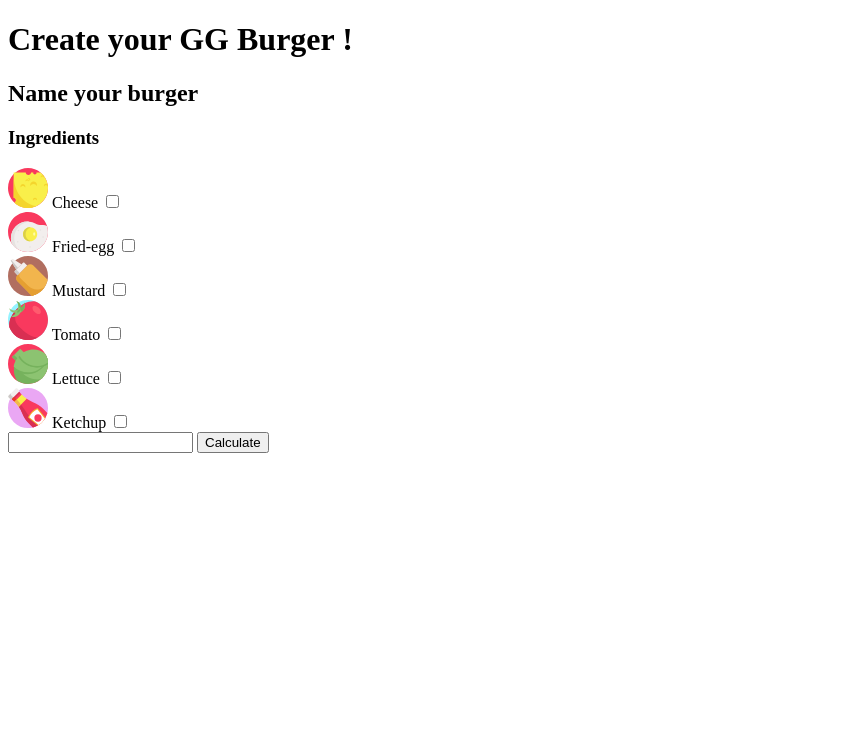
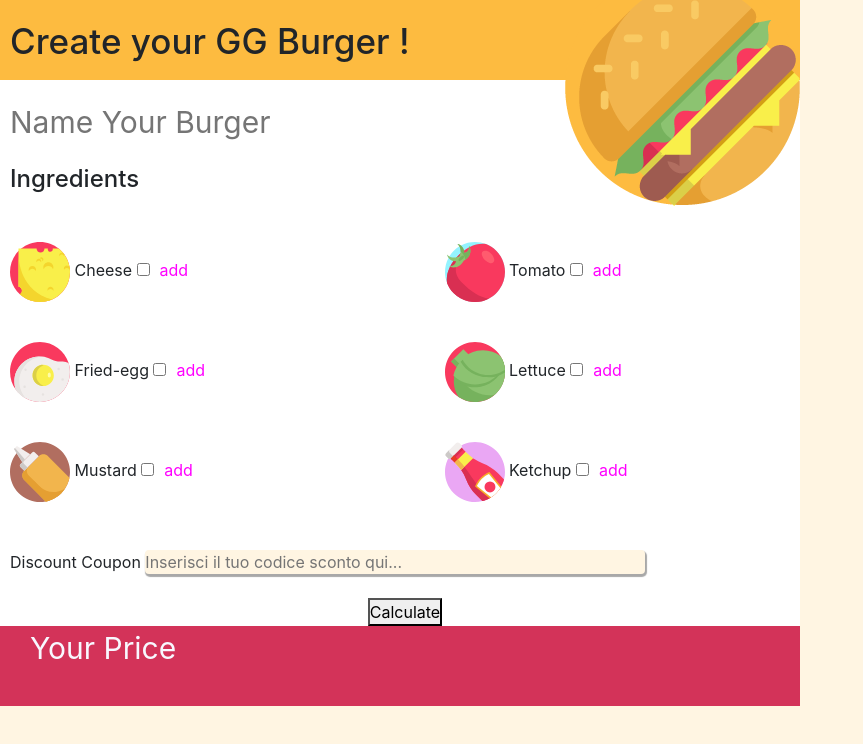
Before and after one commit to GasGas7/js-burger, a plain HTML site: page index.html in a window 1280 px wide. Shown: the whole page, without its empty margins (0-863 px from the left). Drawn offline with nearby package versions, Linux system fonts and the light colour scheme.

Commit message:
Complete style.css (until check and button style)

```diff
--- a/assets/css/style.css
+++ b/assets/css/style.css
@@ -0,0 +1,76 @@
+*{
+    box-sizing:border-box;
+    padding: 0;
+    margin: 0px;
+}
+body{
+    background-color: #FFF5E2;
+}
+#site_header{
+    position: relative;
+    background-color: #FDBB40;
+    height: 80px;
+    width: 800px;
+}
+#site_header img{
+    position: absolute;
+    top: -30px;
+    right: 0;
+}
+h1{
+    position: absolute;
+    bottom:10px;
+    padding-left: 10px;
+    font-size: 35px;
+}
+.contenitore{
+    width: 800px;
+    padding-left: 10px;
+    background-color: white;
+    margin-bottom: 50px;
+}
+#nameyourburger{
+    border: none;
+    padding: 20px 0;
+    font-size: 30px;
+}
+
+
+.elementi_panino{
+    height:300px;
+}
+
+.form_input{
+    width: calc(90% / 2);
+    margin-top: 40px;
+}
+
+#coupon{
+    background-color: #FFF5E2;
+    border: none;
+    border-radius: 0.25rem;
+    box-shadow: 1px 2px 1px 1px #a8a8a8;
+    width: 500px;
+}
+
+span{
+    padding-left: 10px;
+    color: fuchsia;
+}
+
+#site_footer{
+    height: 80px;
+    width: 800px;
+    background-color: #D33359;
+}
+ p{
+     color: ghostwhite;
+     font-size: 30px;
+ }
+.pl_30px{
+    margin-left: 30px ;
+}
+.pr_80px{
+    margin-right: 80px;
+
+}
--- a/assets/js/main.js
+++ b/assets/js/main.js
@@ -34,10 +34,10 @@ function arrayOfArrayEl (elem_0, elem_2){
         elem_2.insertAdjacentHTML('beforeend',
 
         `
-        <div class="form">
-            <img width="40" src='./assets/img/${elem_0[i][0]+".svg"}' alt="">
+        <div class="form_input">
+            <img width="60" src='./assets/img/${elem_0[i][0]+".svg"}' alt="">
             <label for="${elem_0[i][0]}">${elem_0[i][0]}</label>
-            <input type="checkbox" name="${elem_0[i][0]}" id="${elem_0[i][0]}" data-price="${elem_0[i][1]}">
+            <input type="checkbox" name="${elem_0[i][0]}" id="${elem_0[i][0]}" data-price="${elem_0[i][1]}"><span>add</span>
         </div>
         `
         );
@@ -96,20 +96,28 @@ function calcolaPrezzo(){
     if( scontoCoupon == couponList[0]) {
 
         burgerSalePrice = burgerTotalPrice - ((burgerTotalPrice*5)/100);
+        document.getElementById("costo_panino").innerHTML=  "$ " + burgerSalePrice;
 
     } else if( scontoCoupon == couponList[1]){
 
         burgerSalePrice = burgerTotalPrice - ((burgerTotalPrice*10)/100);
+        document.getElementById("costo_panino").innerHTML= "$ " + burgerSalePrice;
 
     } else if ( scontoCoupon == couponList[2]) {
 
         burgerSalePrice = burgerTotalPrice - 5;
+        document.getElementById("costo_panino").innerHTML= "$ " + burgerSalePrice;
 
+    } else{
+        document.getElementById("costo_panino").innerHTML=  "$ " + burgerTotalPrice;
     }
 
     console.log(burgerSalePrice)
 
+
 }
+
+
 
  /*     var couponList = [
 
--- a/index.html
+++ b/index.html
@@ -4,6 +4,7 @@
     <meta charset="UTF-8">
     <meta http-equiv="X-UA-Compatible" content="IE=edge">
     <meta name="viewport" content="width=device-width, initial-scale=1.0">
+    <link rel="stylesheet" href="https://cdn.jsdelivr.net/npm/bootstrap@4.6.0/dist/css/bootstrap.min.css" integrity="sha384-B0vP5xmATw1+K9KRQjQERJvTumQW0nPEzvF6L/Z6nronJ3oUOFUFpCjEUQouq2+l" crossorigin="anonymous">
     <link rel="stylesheet" href="./assets/css/style.css">
     <title>GG Burger</title>
 </head>
@@ -11,27 +12,48 @@
     <!-- site_header  -->
     <div id="site_header">
         <h1>Create your GG Burger !</h1>
+        <img src="./assets/img/burger-top.png" alt="">
     </div>
 
     <!-- site_main -->
     <div id="site_main">
 
-        <h2>Name your burger</h2>
+        <div class="contenitore m-0">
 
-        <h3>Ingredients</h3>
+<input type="text" name="nameyourburger" id="nameyourburger" placeholder="Name Your Burger">
 
-        <div class="elementi_panino">
+            <h4>Ingredients</h4>
+
+            <!-- div che si compila da javascript -->
+            <div class="elementi_panino d-flex flex-wrap flex-column align-content-between m-0">
 
 
 
+            </div>
+
+            <!-- div imput sconto code -->
+            <div class="mt-5">
+                <label for="">Discount Coupon</label>
+                <input type="text" name="coupon" id="coupon" placeholder="Inserisci il tuo codice sconto qui..." value="">
+            </div>
+
+            <!-- div bottone -->
+            <div class="d-flex justify-content-center mt-3">
+                <button id="calculate" >Calculate</button>
+            </div>
+
         </div>
-        <input type="text" name="coupon" id="coupon" value="">
-        <button id="calculate" >Calculate</button>
     </div>
+
+
 
     <!-- site_footer -->
     <div id="site_footer">
+        <div class="prezzo_finale d-flex justify-content-between">
+            <p class="pl_30px">Your Price</p>
+            <p id="costo_panino" class="pr_80px"></p>
 
+        </div>
 
     </div>
 
```
